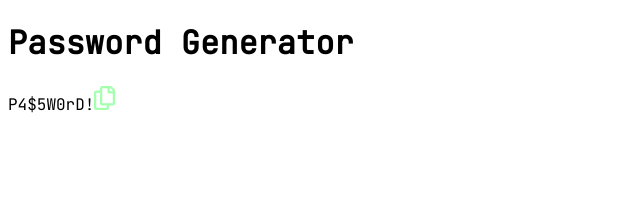
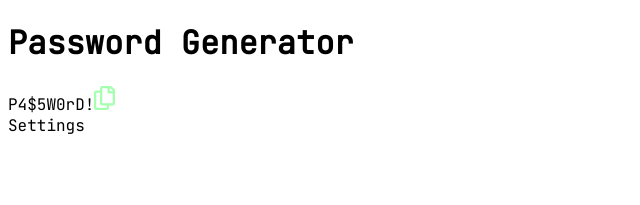
Before and after one commit to spomberg/password-generator, a React (Create React App) app: page / in a window 1280 px wide. Shown: the top 205 px of the page, without its empty margins (0-640 px from the left). Built offline with nearby package versions, Linux system fonts and the light colour scheme.

Commit message:
Import Settings component

```diff
--- a/src/App.js
+++ b/src/App.js
@@ -1,11 +1,13 @@
 import './App.scss';
 import TextField from './components/TextField/TextField';
+import Settings from './components/Settings/Settings';
 
 function App() {
   return (
     <div className='app'>
       <h1>Password Generator</h1>
       <TextField />
+      <Settings />
     </div>
   );
 }
```
